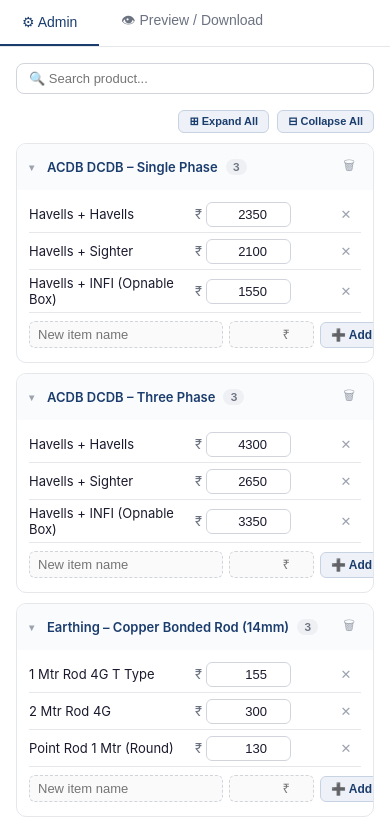
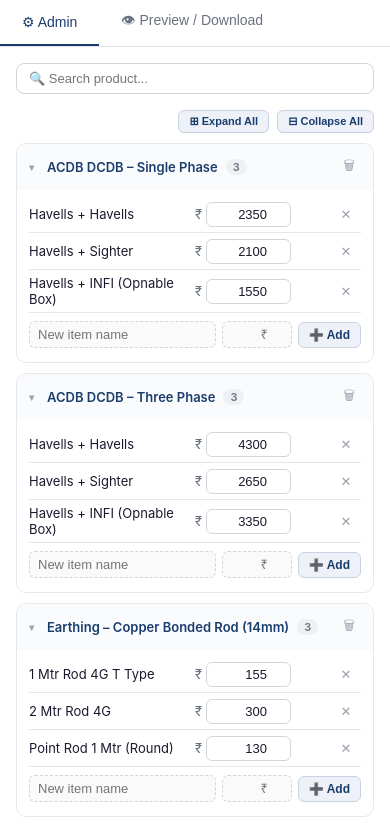
Before and after one commit to shubtech-76/price-catalog-tool, a plain HTML site: page index.html in a window 390 px wide. Shown: the top 826 px of the page. Drawn offline with Linux system fonts and the light colour scheme.

Commit message:
correct the ui problem for phone

```diff
--- a/index.html
+++ b/index.html
@@ -44,9 +44,10 @@ body{font-family:-apple-system,BlinkMacSystemFont,"Segoe UI",Roboto,Helvetica,Ar
 .icon-btn:hover{background:#fee2e2;color:#dc2626}
 .del-sec-btn{font-size:13px;background:transparent;border:none;cursor:pointer;color:#9ca3af;padding:2px 6px;border-radius:6px;transition:all .15s;flex-shrink:0}
 .del-sec-btn:hover{background:#fee2e2;color:#dc2626}
-.add-item-row{display:flex;gap:6px;padding:8px 0 4px;align-items:center}
-.add-item-row .ai-label{flex:1;padding:5px 8px;font-size:13px;border:0.5px dashed #d1d5db;border-radius:6px;background:#fafafa;color:#1a1a2e}
-.add-item-row .ai-price{width:85px;padding:5px 8px;font-size:13px;border:0.5px dashed #d1d5db;border-radius:6px;background:#fafafa;color:#1a1a2e;text-align:right}
+.add-item-row{display:flex;flex-wrap:wrap;gap:6px;padding:8px 0 4px;align-items:center}
+.add-item-row .ai-label{flex:1 1 110px;min-width:0;padding:5px 8px;font-size:13px;border:0.5px dashed #d1d5db;border-radius:6px;background:#fafafa;color:#1a1a2e}
+.add-item-row .ai-price{flex:0 1 70px;min-width:50px;padding:5px 8px;font-size:13px;border:0.5px dashed #d1d5db;border-radius:6px;background:#fafafa;color:#1a1a2e;text-align:right}
+.add-item-row .btn-add{flex-shrink:0}
 .add-item-row input:focus{outline:none;border-color:#1b3d6e;border-style:solid;background:#fff}
 .btn-add{padding:5px 10px;background:#eef2f8;color:#1b3d6e;border:0.5px solid #c7d2e3;border-radius:6px;font-size:12px;font-weight:600;cursor:pointer;white-space:nowrap;transition:all .15s}
 .btn-add:hover{background:#1b3d6e;color:#fff}
```
